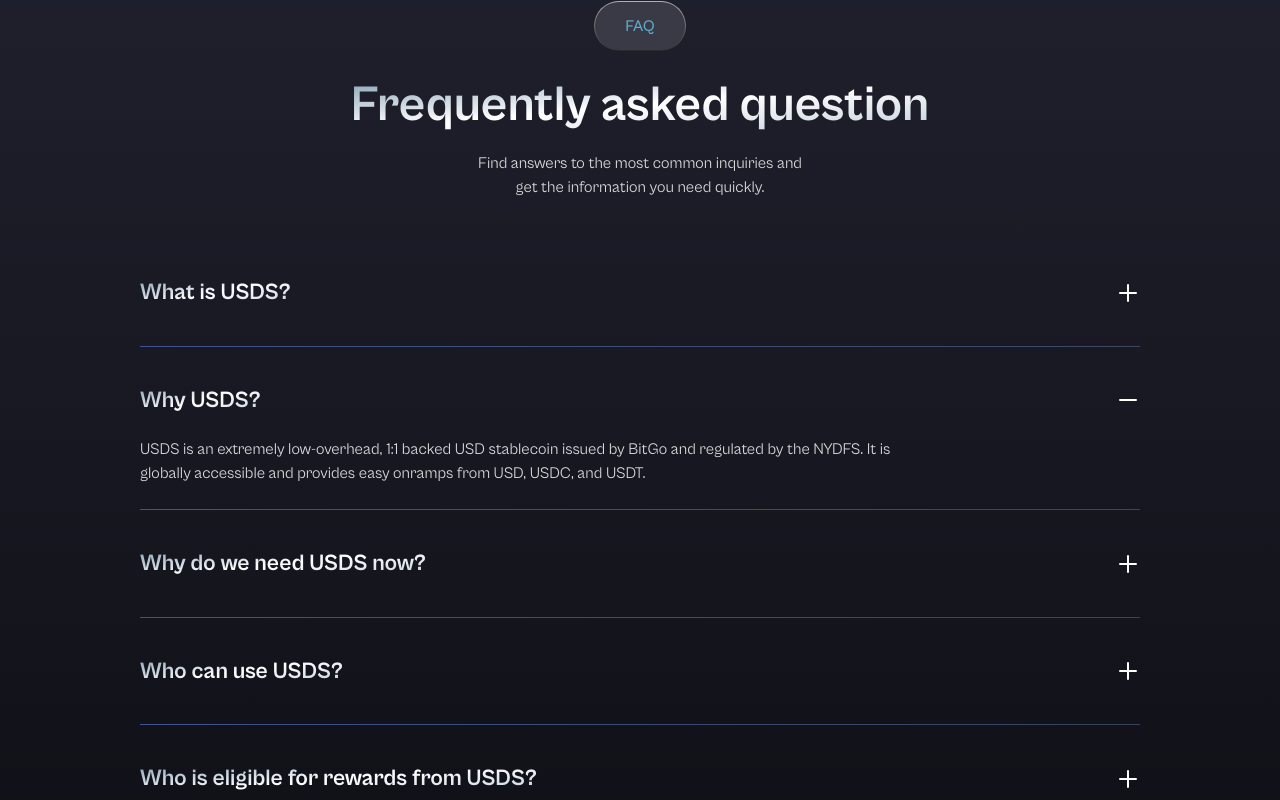
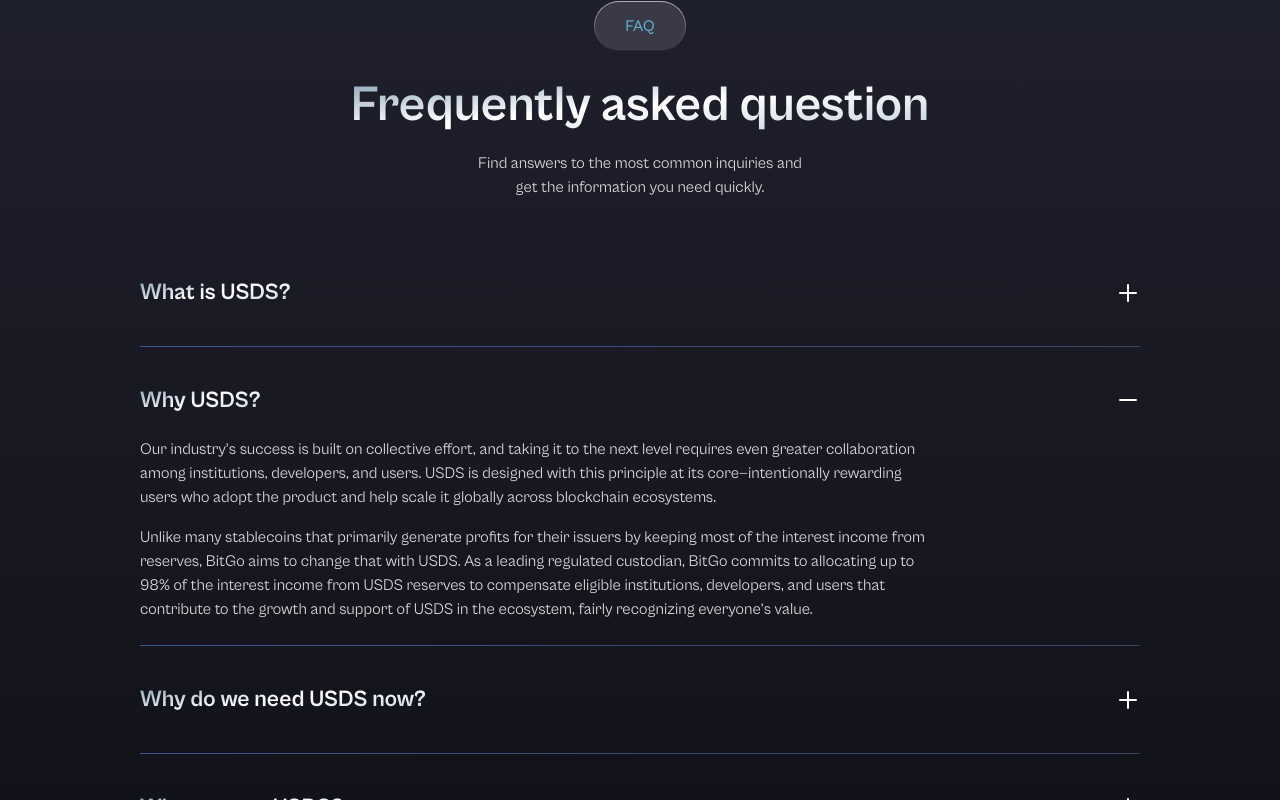
Before and after one commit to brassicatech/usds-web, a Nuxt app: page / in a window 1280 px wide. Both pictures are taken after a click on the button "Why USDS?". Shown: the part 8235-9035 px from the top of the page. Built offline with nearby package versions, Linux system fonts and the light colour scheme.

Commit message:
fix: updated faq content

```diff
--- a/components/Faq.vue
+++ b/components/Faq.vue
@@ -22,7 +22,7 @@
           class="font-cabinet_b md:text-[50px] text-[30px] text-center md:leading-[60px] leading-[40px] mb-[1rem] bg-gradient-to-br from-[#7A96AC] via-[#FFFFFF] to-[#BCCAD7] text-transparent bg-clip-text"
         >
           Frequently asked question
-      </h1>
+        </h1>
         <p class="text-center text-[#DBDBDB]">
           Find answers to the most common inquiries and<br />get the information
           you need quickly.
@@ -34,7 +34,11 @@
             class="w-full text-left flex justify-between items-center md:py-3 py-1 text-gray-700 focus:outline-none"
             @click="toggle(index)"
           >
-            <h4 class="md:text-[23px] text-[18px] font-cabinet_b bg-gradient-to-br from-[#7A96AC] via-[#FFFFFF] to-[#BCCAD7] text-transparent bg-clip-text">{{ item.question }}</h4>
+            <h4
+              class="md:text-[23px] text-[18px] font-cabinet_b bg-gradient-to-br from-[#7A96AC] via-[#FFFFFF] to-[#BCCAD7] text-transparent bg-clip-text"
+            >
+              {{ item.question }}
+            </h4>
             <svg
               v-if="activeIndex !== index"
               class="w-6 h-6 text-gray-500"
@@ -77,6 +81,7 @@
             >
               <div class="mt-2 md:w-[80%] w-[100%]">
                 <p class="text-[#DBDBDB]">{{ item.answer }}</p>
+                <p class="text-[#DBDBDB] mt-[1rem]">{{ item.answer2 }}</p>
               </div>
             </div>
           </transition>
@@ -104,67 +109,67 @@
   {
     question: "What is USDS?",
     answer:
-      "USDS is an extremely low-overhead, 1:1 backed USD stablecoin issued by BitGo and regulated by the NYDFS. It is globally accessible and provides easy onramps from USD, USDC, and USDT.",
+      "USDS is a USD-backed stablecoin issued 1:1 by BitGo's New York Trust Company. It provides easy onramps from USD, USDC, and USDT",
   },
   {
     question: "Why USDS?",
     answer:
-      "USDS is an extremely low-overhead, 1:1 backed USD stablecoin issued by BitGo and regulated by the NYDFS. It is globally accessible and provides easy onramps from USD, USDC, and USDT.",
+      "Our industry's success is built on collective effort, and taking it to the next level requires even greater collaboration among institutions, developers, and users. USDS is designed with this principle at its core—intentionally rewarding users who adopt the product and help scale it globally across blockchain ecosystems.",
+    answer2:
+      "Unlike many stablecoins that primarily generate profits for their issuers by keeping most of the interest income from reserves, BitGo aims to change that with USDS. As a leading regulated custodian, BitGo commits to allocating up to 98% of the interest income from USDS reserves to compensate eligible institutions, developers, and users that contribute to the growth and support of USDS in the ecosystem, fairly recognizing everyone’s value.",
   },
   {
     question: "Why do we need USDS now?",
     answer:
-      "USDS is an extremely low-overhead, 1:1 backed USD stablecoin issued by BitGo and regulated by the NYDFS. It is globally accessible and provides easy onramps from USD, USDC, and USDT.",
+      "The U.S. needs a stablecoin that rewards all participants in the ecosystem—not just the issuer. Current stablecoins like USDC and USDT often don't incentivize ecosystem contributors; their issuers keep most or all of the interest profits or share them with only a select few. Exchanges, custodians, prime brokers, network builders, dApp developers, and end users who help distribute and support stablecoins deserve fair compensation for the value they create. BitGo and USDS aim to provide exactly that incentive and compensation to ecosystem participants.",
   },
   {
     question: "Who can use USDS?",
     answer:
-      "USDS is an extremely low-overhead, 1:1 backed USD stablecoin issued by BitGo and regulated by the NYDFS. It is globally accessible and provides easy onramps from USD, USDC, and USDT.",
+      "USDS is accessible globally for institutions and individuals alike and will be available on centralized and decentralized applications.",
   },
   {
     question: "Who is eligible for rewards from USDS?",
     answer:
-      "USDS is an extremely low-overhead, 1:1 backed USD stablecoin issued by BitGo and regulated by the NYDFS. It is globally accessible and provides easy onramps from USD, USDC, and USDT.",
+      "USDS will only succeed if the ecosystem adopts it and creates a deep network of liquidity.",
+    answer2:
+      "To encourage this, any institutional exchange, liquidity provider, or user who generates sufficient liquidity and registers with BitGo is eligible for rewards. Unlike other issuers, we aim to make minting, burning, and earning rewards accessible to as many qualified users as possible",
   },
   {
     question: "How do I receive rewards from USDS?",
     answer:
-      "USDS is an extremely low-overhead, 1:1 backed USD stablecoin issued by BitGo and regulated by the NYDFS. It is globally accessible and provides easy onramps from USD, USDC, and USDT.",
+      "Reward participants register with BitGo, who will qualify the participant.  Once approved, participants prove ownership of the addresses where they store USDS via the USDS portal.",
+    answer2:
+      "These addresses are used to compute daily balances and ensure fair calculation of rewards to participants",
   },
   {
     question: "How are rewards calculated?",
     answer:
-      "USDS is an extremely low-overhead, 1:1 backed USD stablecoin issued by BitGo and regulated by the NYDFS. It is globally accessible and provides easy onramps from USD, USDC, and USDT.",
+      "BitGo will provide differing compensation tiers to participants based on the USDS under custody with each participant. Total compensation for each eligible participant will be paid monthly, and will be based on the distribution revenue share (“DRS”) earned by the participant. The DRS will be calculated based on total revenue generated by USDS, minus BitGo’s monthly administration fee. Each participant will earn DRS based on the amount of their USDS holdings.",
   },
   {
     question: "What fees does the issuer keep with USDS?",
-    answer:
-      "USDS is an extremely low-overhead, 1:1 backed USD stablecoin issued by BitGo and regulated by the NYDFS. It is globally accessible and provides easy onramps from USD, USDC, and USDT.",
+    answer: "BitGo’s annual administration fee is based on total Assets Under Management (AUM) of USDS and is calculated from the total revenue generated by USDS reserves. This fee is deducted monthly from the compensation owed to the network participants, based on their USDS holdings. All remaining revenue is used for compensating and incentivizing participants to increase adoption of the USDS network.",
   },
   {
     question: "How is USDS backed?",
-    answer:
-      "USDS is an extremely low-overhead, 1:1 backed USD stablecoin issued by BitGo and regulated by the NYDFS. It is globally accessible and provides easy onramps from USD, USDC, and USDT.",
+    answer: "USDS is backed by a combination of cash and liquid investments such as short-duration T-bills, and overnight repos",
   },
   {
-    question: "Who regulates USDS?",
-    answer:
-      "USDS is an extremely low-overhead, 1:1 backed USD stablecoin issued by BitGo and regulated by the NYDFS. It is globally accessible and provides easy onramps from USD, USDC, and USDT.",
+    question: "Who issues USDS?",
+    answer: "USDS would be issued by the BitGo New York Trust Company.  The BitGo New York Trust Company is a regulated trust company, formed in 2021 under the laws of the State of New York",
   },
   {
     question: "How does USDS manage proof-of-reserves and auditing?",
-    answer:
-      "USDS is an extremely low-overhead, 1:1 backed USD stablecoin issued by BitGo and regulated by the NYDFS. It is globally accessible and provides easy onramps from USD, USDC, and USDT.",
+    answer: "USDS will publish its proof-of-reserves in real-time to usdstandard.com where users can see the daily backing balances held on behalf of USDS token holders. In addition, USDS will conduct monthly audits performed by a top tier accounting firm and publish those results",
   },
   {
     question: "How do I mint and burn USDS?",
-    answer:
-      "USDS is an extremely low-overhead, 1:1 backed USD stablecoin issued by BitGo and regulated by the NYDFS. It is globally accessible and provides easy onramps from USD, USDC, and USDT.",
+    answer: "Anyone, anywhere can simply sign up with BitGo to get started. Once approved to join the network, users can mint USDS with USD, USDC, or USDT. Similarly, users can burn USDS and receive USD, USDC, or USDT. There is no cost associated with minting or burning as BitGo will cover any fees",
   },
   {
     question: "Why do you call this “market-neutrality”?",
-    answer:
-      "USDS is an extremely low-overhead, 1:1 backed USD stablecoin issued by BitGo and regulated by the NYDFS. It is globally accessible and provides easy onramps from USD, USDC, and USDT.",
+    answer: "Unlike other stablecoins, USDS recognizes that its usefulness depends on the entire ecosystem, not just the issuer. Therefore, our core principle has been to distribute the majority of rewards to participants and key players in the network. Striving for market neutrality, BitGo doesn’t compete with other market participants as an exchange. Instead, we plan to further incentivize growth and adoption of the entire ecosystem",
   },
 ]);
 
```
